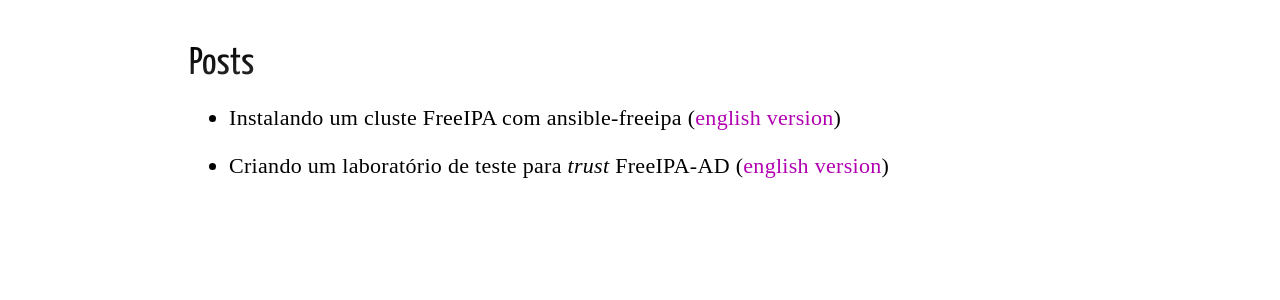
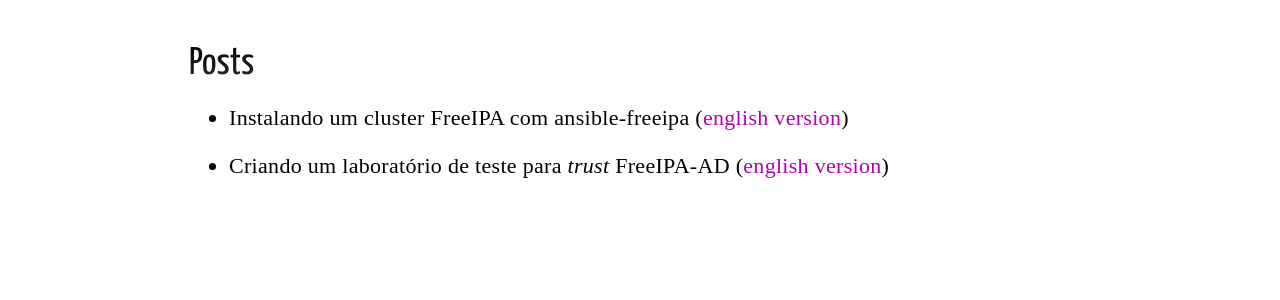
Before and after one commit to rafasgj/rafaeljeffman.com, a Jekyll site: the page built from projects/freeipa/index.md, in a window 1280 px wide. Shown: the part 361-661 px from the top of the page. Built offline with Jekyll 4.4.1, drawn with Linux system fonts in a browser that asks for light colours; nearby versions of some CDN libraries.

Commit message:
Fixed typo.

```diff
--- a/projects/freeipa/index.md
+++ b/projects/freeipa/index.md
@@ -7,6 +7,6 @@
 
 ## Posts
 
-* Instalando um cluste FreeIPA com ansible-freeipa ([english version](en/cluster-deployment-ansible.md))
+* Instalando um cluster FreeIPA com ansible-freeipa ([english version](en/cluster-deployment-ansible.md))
 
 * Criando um laboratório de teste para _trust_ FreeIPA-AD ([english version](en/basic-lab-ad-trust))
```
